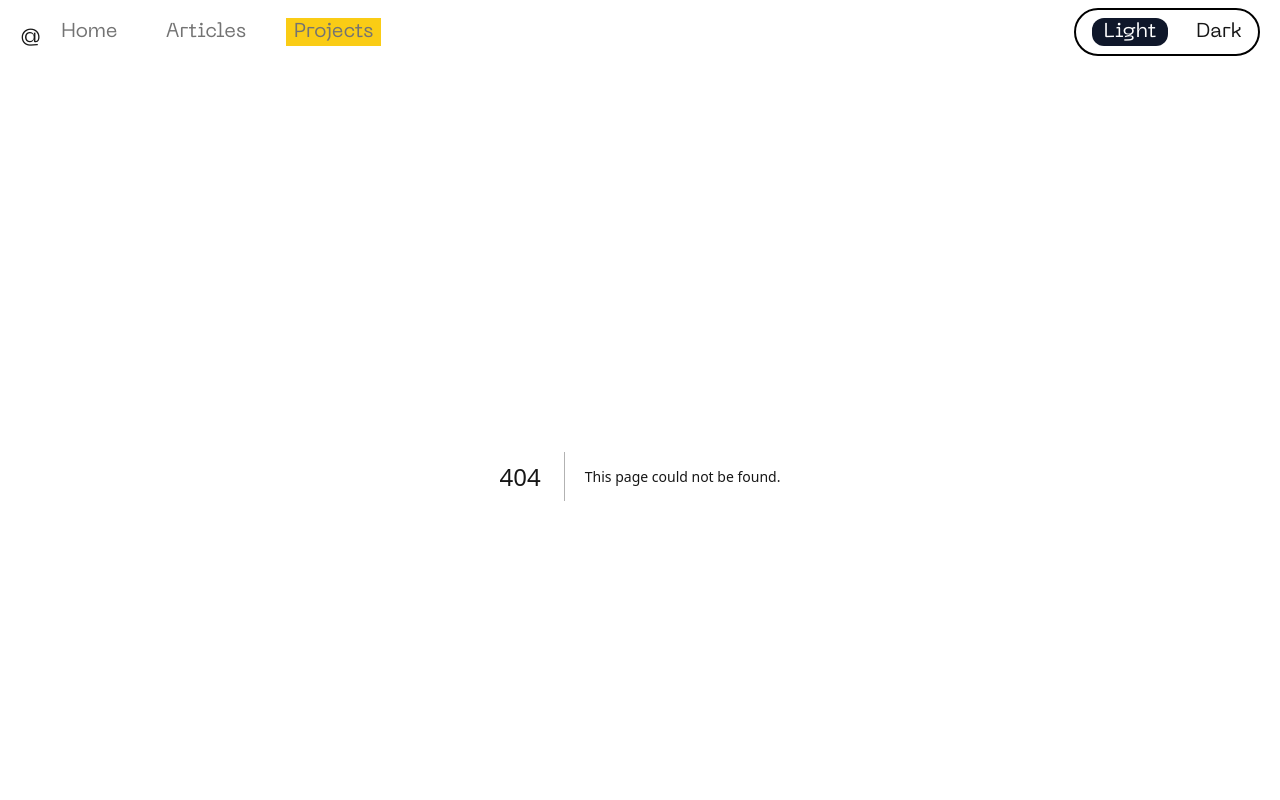
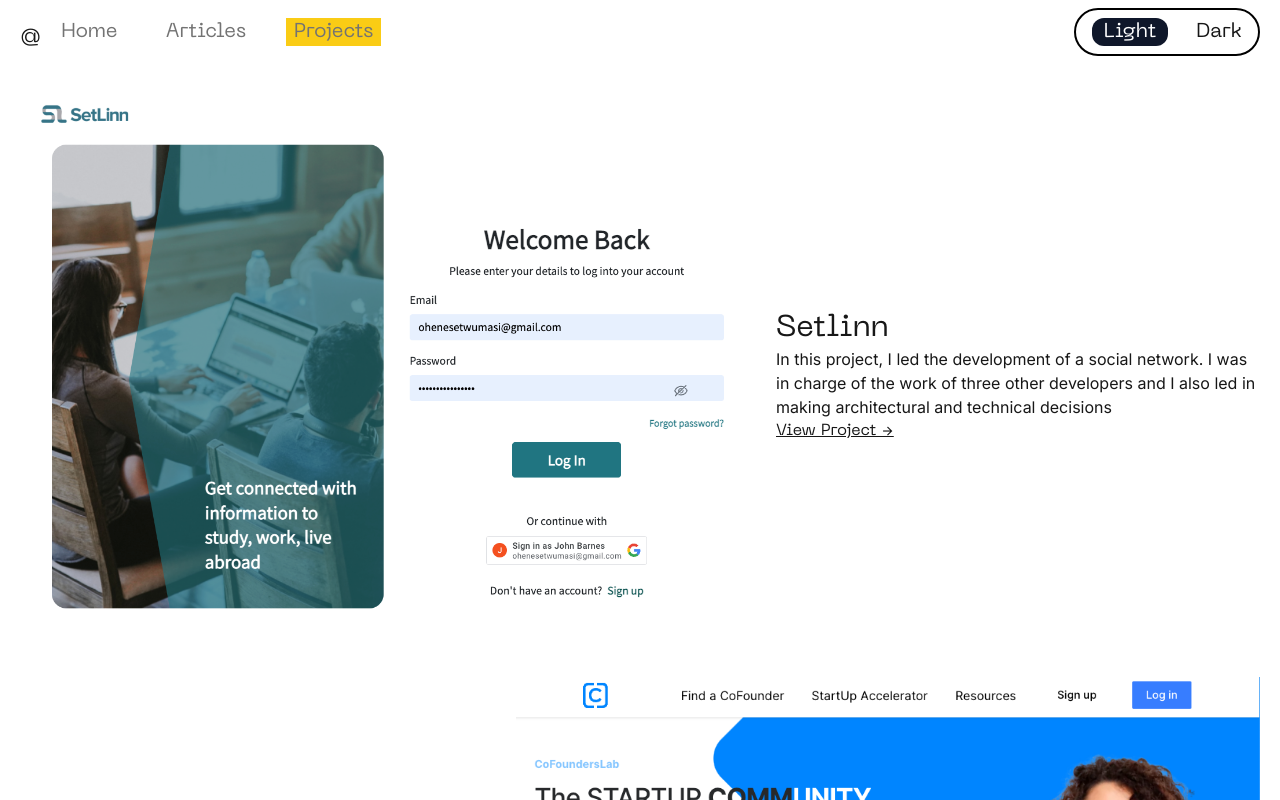
Before and after one commit to jaybarnes33/myportfolio, a Next.js app: page /projects in a window 1280 px wide. Before the commit this address had no page. Shown: the top 800 px of the page. Built offline with nearby package versions, Linux system fonts and the light colour scheme.

Commit message:
fix: redirect home

```diff
--- a/next.config.js
+++ b/next.config.js
@@ -1,7 +1,16 @@
 /** @type {import('next').NextConfig} */
 const nextConfig = {
+  async redirects() {
+    return [
+      {
+        source: "/home",
+        destination: "/",
+        permanent: true,
+      },
+    ];
+  },
   reactStrictMode: true,
   swcMinify: true,
-}
+};
 
-module.exports = nextConfig
+module.exports = nextConfig;
--- /dev/null
+++ b/src/data/projects.ts
@@ -0,0 +1,30 @@
+export const projects = [
+  {
+    url: "https://setlinn.com",
+    image: "setlinn.png",
+    name: "Setlinn",
+    description:
+      "In this project, I led the development of a social network. I was in charge of the work of three other developers and I also led in making architectural and technical decisions ",
+  },
+  {
+    url: "https://cofounderslab.com",
+    image: "cfl.png",
+    name: "Cofounderslab",
+    description:
+      "I worked as a fullstack developer at cofounderslab.com, one of the features I implemented was the polling feature. I was also in charge of reviewing code and managing production deployments ",
+  },
+  {
+    url: "https://dishplug.com",
+    image: "food.png",
+    name: "Dishplug",
+    description:
+      "Dishplug is my side project, I built it together with <a class='underline' href='https://oware.me'>Derek Oware </a>, Dishplug is primarily a food marketplace that has orders delivered to buyers in the shortest possible time. We have processed 260 orders so far.",
+  },
+  {
+    url: "https://ms-christmas-food-21.vercel.app",
+    image: "mschristmas.png",
+    name: "MS Christmas",
+    description:
+      "I built this project as a contractor a while back, the aim of this project was for M&S to showcase their Christmas Food catalog in a modern and beautiful way. The website was built to tell a story",
+  },
+];
--- a/src/pages/components/Sections/Main.tsx
+++ b/src/pages/components/Sections/Main.tsx
@@ -47,7 +47,7 @@
           </div>
         </div>
         <div className="text-xl md:-mt-[8rem] py-2 flex justify-end">
-          <p className="md:w-[400px]  text-xl">
+          <p className="md:w-[400px] font-text  text-xl">
             Here you can learn more about{" "}
             <Link href="/articles" className="underline">
               how I see the web
--- a/src/pages/components/Sections/Projects.tsx
+++ b/src/pages/components/Sections/Projects.tsx
@@ -1,35 +1,11 @@
+import { projects } from "@/data/projects";
 import Image from "next/image";
+import Link from "next/link";
 import React from "react";
 import EndlessCarousel from "../Carousel";
 import Heading from "../Heading";
 
 const Projects = () => {
-  const projects = [
-    {
-      image: "setlinn.png",
-      name: "Setlinn",
-      description:
-        "In this project, I led the development of a social network. I was in charge of the work of three other developers and I also led in making architectural and technical decisions ",
-    },
-    {
-      image: "cfl.png",
-      name: "Cofounderslab",
-      description:
-        "I worked as a fullstack developer at cofounderslab.com, one of the features I implemented was the polling feature. I was also in charge of reviewing code and managing production deployments ",
-    },
-    {
-      image: "food.png",
-      name: "Dishplug",
-      description:
-        "Dishplug is my side project, I built it together with <a class='underline' href='https://oware.me'>Derek Oware </a>, Dishplug is primarily a food marketplace that has orders delivered to buyers in the shortest possible time. We have processed 260 orders so far.",
-    },
-    {
-      image: "mschristmas.png",
-      name: "MS Christmas",
-      description:
-        "I built this project as a contractor a while back, the aim of this project was for M&S to showcase their Christmas Food catalog in a modern and beautiful way. The website was built to tell a story",
-    },
-  ];
   return (
     <section className="px-5 pt-12">
       <Heading name="projects" />
@@ -52,9 +28,16 @@
               <div className="md:w-[40%]">
                 <h3 className="text-3xl">{project.name}</h3>
                 <p
-                  className="font-text"
+                  className="font-text mb-2"
                   dangerouslySetInnerHTML={{ __html: project.description }}
                 ></p>
+                <Link
+                  href={project.url}
+                  target="_blank"
+                  rel="noreferrer noopener"
+                >
+                  <span className="underline">View Project &rarr;</span>
+                </Link>
               </div>
             </div>
           ))}
--- /dev/null
+++ b/src/pages/projects.tsx
@@ -0,0 +1,39 @@
+import { projects } from "@/data/projects";
+import Image from "next/image";
+import Link from "next/link";
+import React from "react";
+
+const Projects = () => {
+  return (
+    <div className="px-5">
+      {projects.map((project) => (
+        <div
+          key={project.name}
+          className="flex  flex-col md:even:flex-row-reverse  md:flex-row items-center w-full gap-3 my-5"
+        >
+          <Image
+            priority
+            src={`/${project.image}`}
+            alt="Setlinn"
+            width={300}
+            height={300}
+            unoptimized
+            className="md:w-[60%] h-full"
+          />
+          <div className="md:w-[40%]">
+            <h3 className="text-3xl">{project.name}</h3>
+            <p
+              className="font-text"
+              dangerouslySetInnerHTML={{ __html: project.description }}
+            ></p>
+            <Link href={project.url} target="_blank" rel="noreferrer noopener">
+              <span className="underline">View Project &rarr;</span>
+            </Link>
+          </div>
+        </div>
+      ))}
+    </div>
+  );
+};
+
+export default Projects;
```
